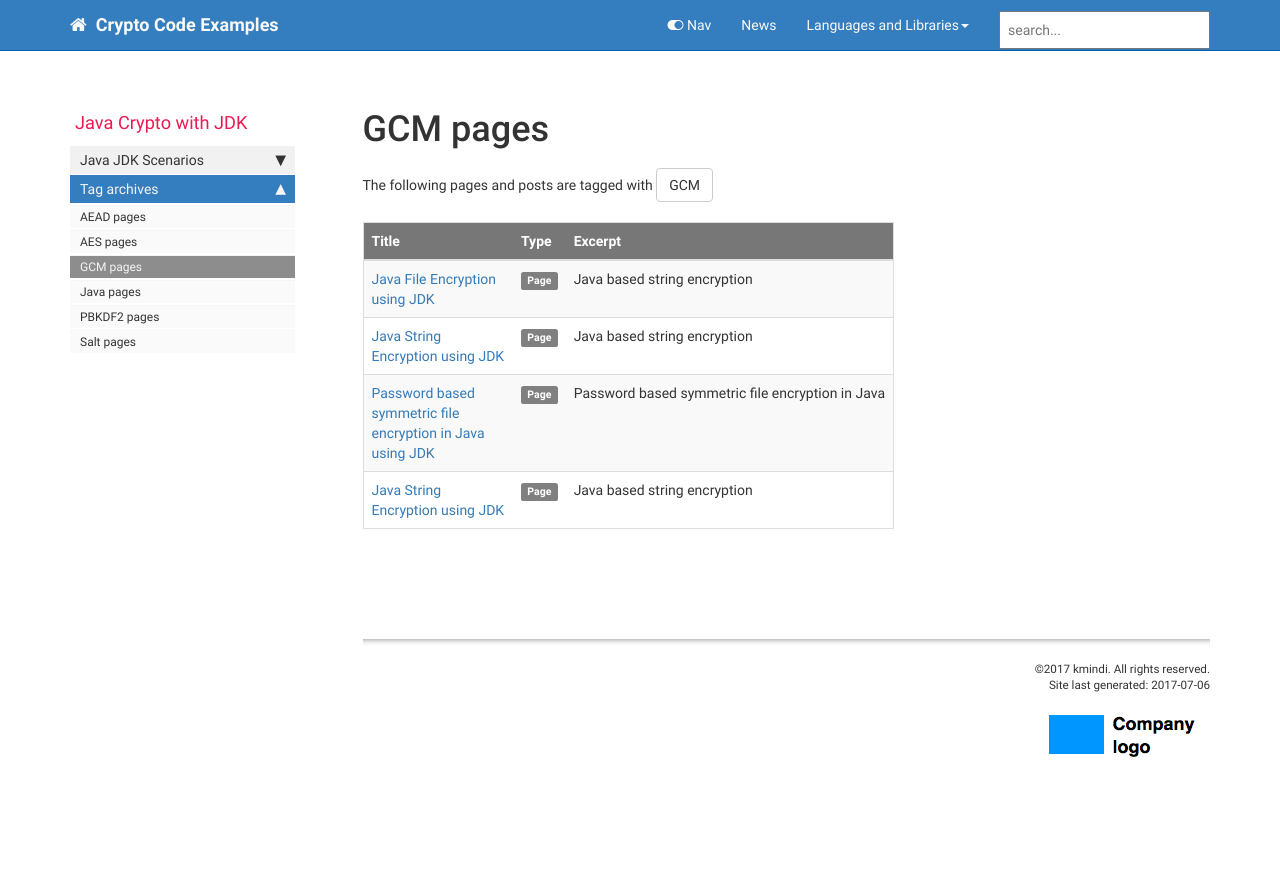
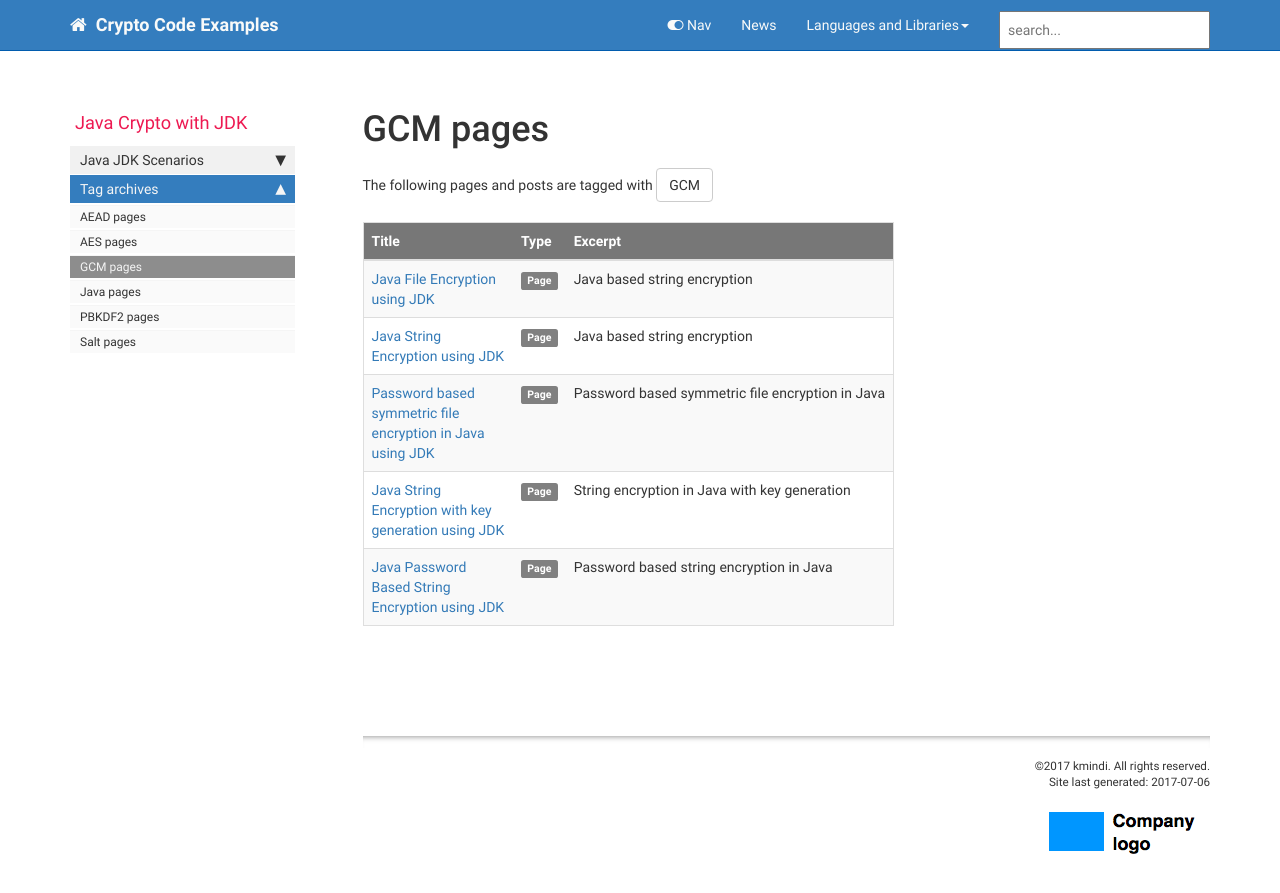
Before and after one commit to cryptoexamples/CryptoExamples, a Jekyll site: the page built from pages/tags/tag_GCM.md, in a window 1280 px wide. Shown: the top 893 px of the page. Built offline with Jekyll 4.4.1, drawn with Linux system fonts in a browser that asks for light colours; nearby versions of some CDN libraries; comment, search, counter and statistics services are not loaded.

Commit message:
updates java-crypto-examples with key- and password based separation of string encryption

````diff
--- a/_data/sidebars/java_sidebar.yml
+++ b/_data/sidebars/java_sidebar.yml
@@ -27,8 +27,12 @@ entries:
       url: /java_landing_page.html
       output: web
 
-    - title: String Encryption
-      url: /java_string_encryption_symmetric.html
+    - title: String Encryption using password
+      url: /java_string_encryption_password_based_symmetric.html
+      output: web, pdf
+
+    - title: String Encryption using key generation
+      url: /java_string_encryption_key_based_symmetric.html
       output: web, pdf
 
     - title: String Encryption with separate class
--- a/pages/java/java_landing_page.md
+++ b/pages/java/java_landing_page.md
@@ -11,7 +11,7 @@ folder: java
 
 |                                                 | All in One                             | Easy Object oriented                 |
 |-------------------------------------------------|----------------------------------------|--------------------------------------|
-| Symmetric Encryption                            | [String Encryption ✔](java_string_encryption_symmetric) <br />[File Encryption ✔](java_file_encryption_symmetric_password_based) | [String Encryption with separate class ✔](java_easy_AES_string_encryption) <br />[File Encryption with separate class ✔](java_easy_AES_file_encryption) |
+| Symmetric Encryption                            | [String Encryption (password based) ✔](java_string_encryption_password_based_symmetric) <br />[String Encryption (key based) ✔](java_string_encryption_key_based_symmetric) <br />[File Encryption ✔](java_file_encryption_symmetric_password_based) | [String Encryption with separate class ✔](java_easy_AES_string_encryption) <br />[File Encryption with separate class ✔](java_easy_AES_file_encryption) |
 | Asymmetric Encryption / Public Key Cryptography |                                        |                                      |
 | Key Storage                                     |                                        |                                      |
 | Hashing                                         | [String Hash ✔](java_string_hash)      | N/A                                  |
--- /dev/null
+++ b/pages/java/java_string_encryption_key_based_symmetric.md
@@ -0,0 +1,24 @@
+---
+title: Java String Encryption with key generation using JDK
+keywords: sample
+summary: "String encryption in Java with key generation"
+sidebar: java_sidebar
+permalink: java_string_encryption_key_based_symmetric.html
+folder: java
+tags: [Java, AES, GCM, Salt, AEAD]
+---
+
+## Use cases
+
+- Random key generation
+- String encryption
+
+## Sample Code for Java based symmetric encryption using AES-GCM and generation of keys
+
+```java
+{% include_relative java-crypto-examples/src/main/java/com/cryptoexamples/java/ExampleStringEncryptionKeyBasedInOneMethod.java %}
+```
+
+
+
+{% include links.html %}
--- /dev/null
+++ b/pages/java/java_string_encryption_password_based_symmetric.md
@@ -0,0 +1,25 @@
+---
+title: Java Password Based String Encryption using JDK
+keywords: sample
+summary: "Password based string encryption in Java"
+sidebar: java_sidebar
+permalink: java_string_encryption_password_based_symmetric.html
+folder: java
+tags: [Java, AES, GCM, PBKDF2, Salt, AEAD]
+---
+
+## Use cases
+
+- Password based encryption
+- Previously shared common secret (password)
+-
+
+## Sample Code for Java based symmetric encryption using AES-GCM and PBKDF2
+
+```java
+{% include_relative java-crypto-examples/src/main/java/com/cryptoexamples/java/ExampleStringEncryptionPasswordBasedInOneMethod.java %}
+```
+
+
+
+{% include links.html %}
--- a/pages/java/java_string_encryption_symmetric.md
+++ /dev/null
@@ -1,25 +0,0 @@
----
-title: Java String Encryption using JDK
-keywords: sample
-summary: "Java based string encryption"
-sidebar: java_sidebar
-permalink: java_string_encryption_symmetric.html
-folder: java
-tags: [Java, AES, GCM, PBKDF2, Salt, AEAD]
----
-
-## Use cases
-
-- password based encryption
-- previously shared common secret (password)
--
-
-## Sample Code for Java based symmetric encryption using AES-GCM and PBKDF2
-
-```java
-{% include_relative java-crypto-examples/src/main/java/com/cryptoexamples/java/ExampleStringEncryptionInOneMethod.java %}
-```
-
-
-
-{% include links.html %}
````
